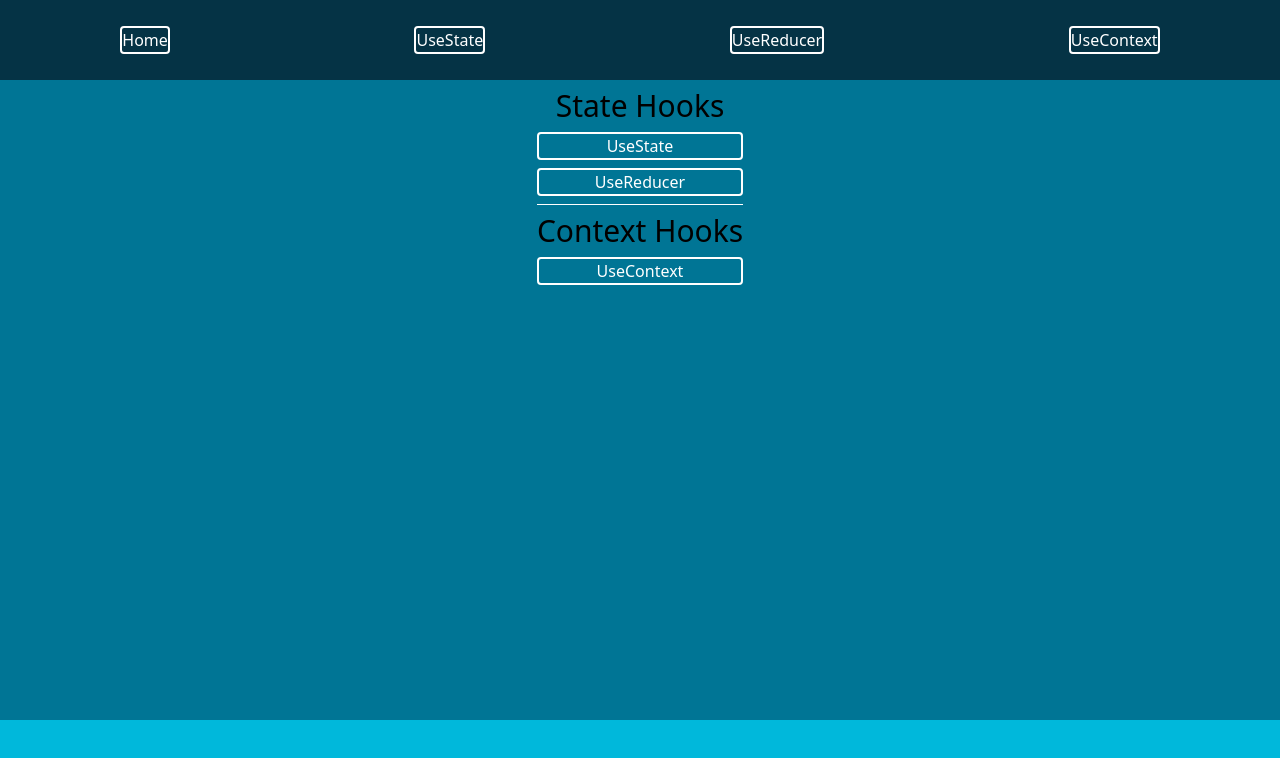
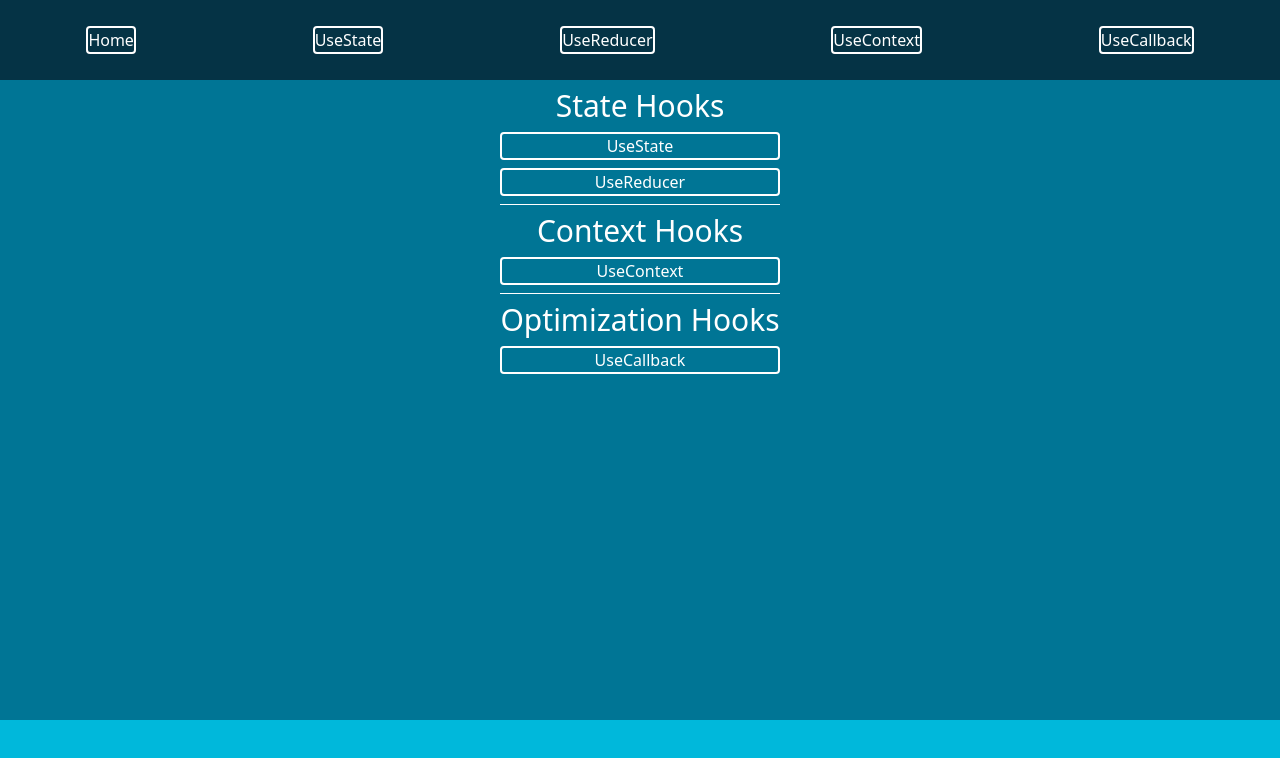
Before and after one commit to ariel-gallardo/react-hooks, a Next.js app: page / in a window 1280 px wide. Shown: the top 758 px of the page. Built offline with nearby package versions, Linux system fonts and the light colour scheme.

Commit message:
04-useCallback# links

```diff
--- a/src/app/page.tsx
+++ b/src/app/page.tsx
@@ -2,14 +2,17 @@ import Link from "next/link";
 
 export default function Home() {
   return (
-    <div className="flex justify-center text-center">
+    <div className="flex justify-center text-center text-white">
       <div className="flex py-2 justify-around flex-col gap-2">
         <h1 className="text-3xl">State Hooks</h1>
-        <Link href={'/state-hooks/useState'} className="text-white border-2 rounded">UseState</Link>
-        <Link href={'/state-hooks/useReducer'} className="text-white border-2 rounded">UseReducer</Link>
-        <hr className="text-white"/>
+        <Link href={'/state-hooks/useState'} className=" border-2 rounded">UseState</Link>
+        <Link href={'/state-hooks/useReducer'} className=" border-2 rounded">UseReducer</Link>
+        <hr/>
         <h1 className="text-3xl">Context Hooks</h1>
-        <Link href={'/ctx-hooks/useContext'} className="text-white border-2 rounded">UseContext</Link>
+        <Link href={'/ctx-hooks/useContext'} className=" border-2 rounded">UseContext</Link>
+        <hr/>
+        <h1 className="text-3xl">Optimization Hooks</h1>
+        <Link href={'/opt-hooks/useCallback'} className=" border-2 rounded">UseCallback</Link>
       </div>
     </div>
   );
--- a/src/components/Navbar.tsx
+++ b/src/components/Navbar.tsx
@@ -9,6 +9,7 @@ const Navbar = () => {
                     <Link href={'/state-hooks/useState'} className="text-white border-2 rounded">UseState</Link>
                     <Link href={'/state-hooks/useReducer'} className="text-white border-2 rounded">UseReducer</Link>
                     <Link href={'/ctx-hooks/useContext'} className="text-white border-2 rounded">UseContext</Link>
+                    <Link href={'/opt-hooks/useCallback'} className="text-white border-2 rounded">UseCallback</Link>
                 </div>
             </div>
         </nav>
```
